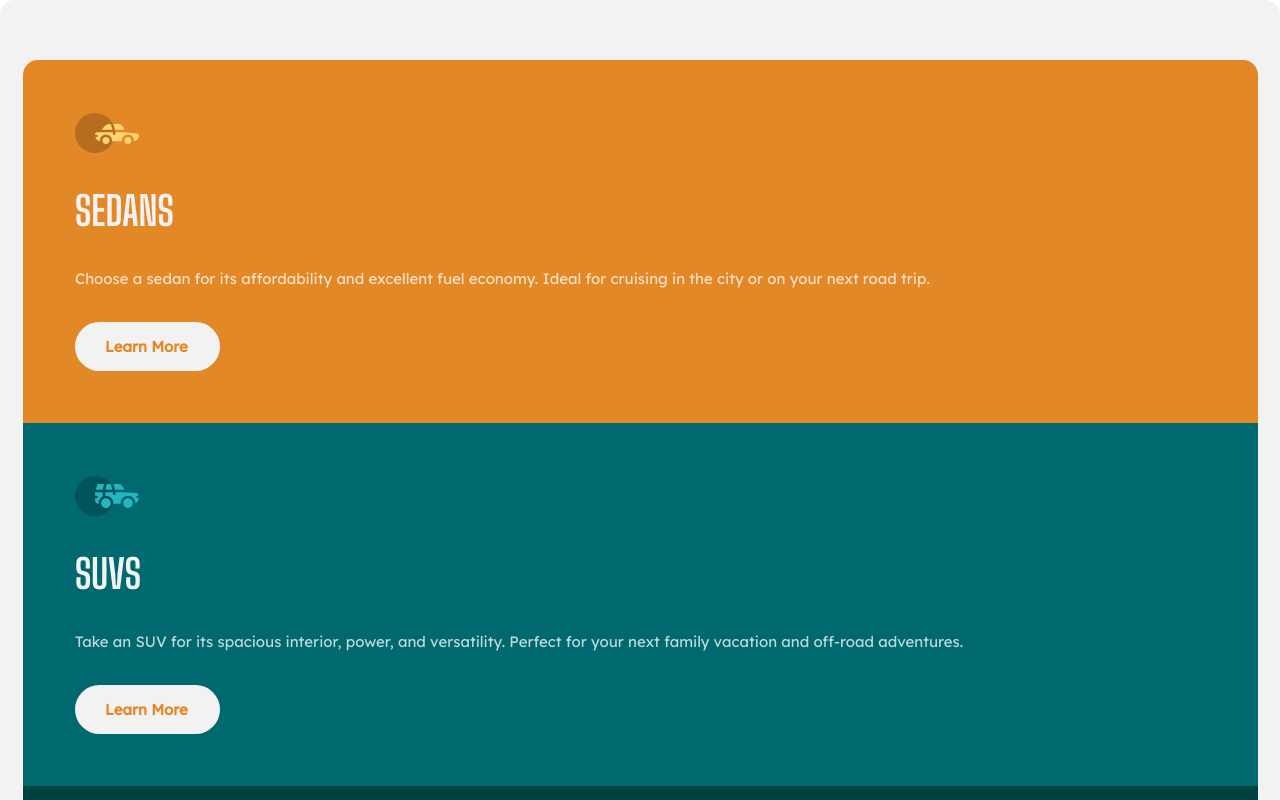
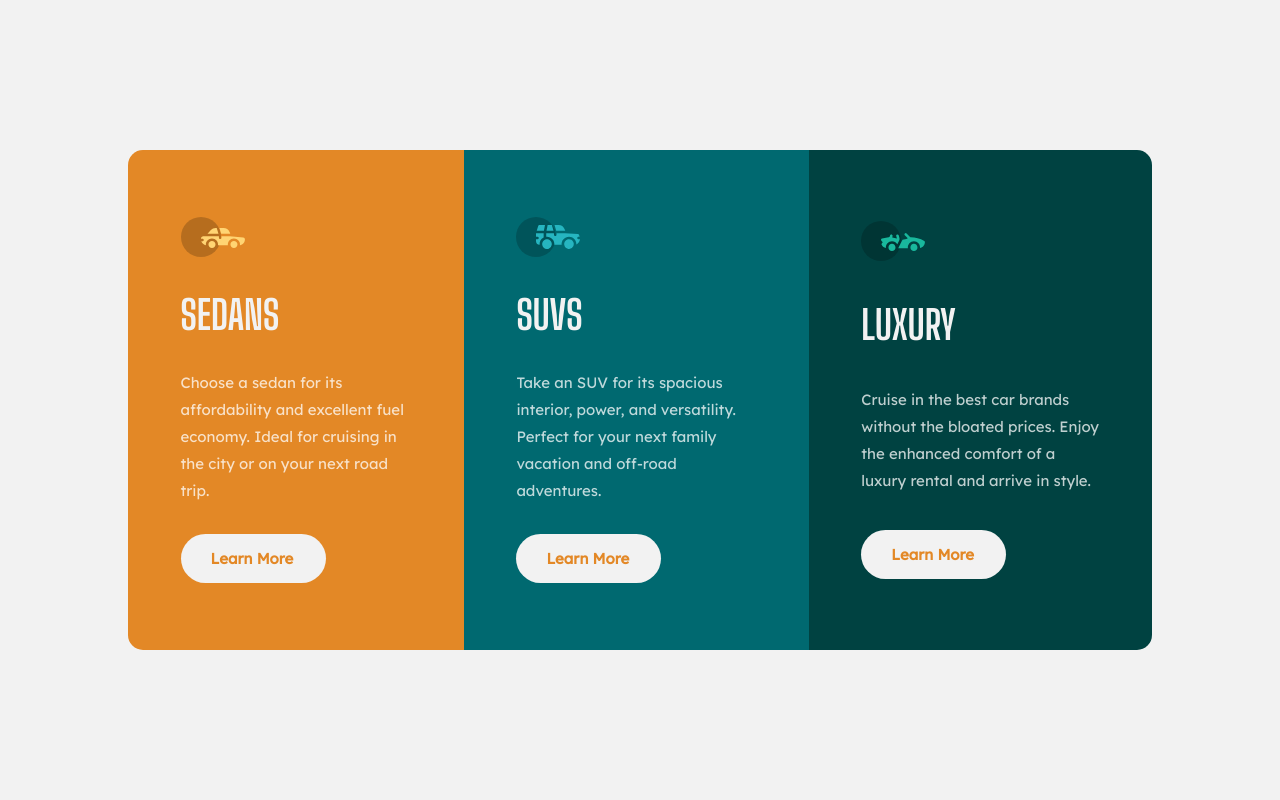
Before and after one commit to JoseAlirioPintoVega/3-column-preview-card-component-main, a plain HTML site: page index.html in a window 1280 px wide. Shown: the top 800 px of the page. Drawn offline with Linux system fonts and the light colour scheme.

Commit message:
se realiza la parte del desktop

```diff
--- a/index.html
+++ b/index.html
@@ -49,9 +49,9 @@
   </section>
 
 
-  <div class="attribution">
+ <!--  <div class="attribution">
     Challenge by <a href="https://www.frontendmentor.io?ref=challenge" target="_blank">Frontend Mentor</a>.
     Coded by <a href="#">Your Name Here</a>.
-  </div>
+  </div> -->
 </body>
 </html>
--- a/src/style.css
+++ b/src/style.css
@@ -64,8 +64,42 @@
 
 }
 
+/* .attribution { font-size: 11px; text-align: center; }
+.attribution a { color: hsl(228, 45%, 44%); } */
 
+@media (min-width: 1024px){
+    html{
+        height: 100%;
+        width: 100%;
+        display: grid;
+        place-content: center;
+        background-color: var(--Very-light-gray-background-headings-buttons);
+    }
+    .container_cards_cars{
+        display: flex;
+        flex-direction: row;
+        padding: 0;
+        width: 1024px;
+    }
+    .card{
+        display: flex;
+        flex-direction: column;
+        justify-content: space-around;
+        gap: 0;
+        padding: 3.5rem;
+        height: 500px;
 
+    }
+    .card:nth-child(1){
+        background-color: var(--Brightorange);
+        border-radius: 1rem 0 0 1rem;
+    }
+    .card:nth-child(2){
+        background-color: var(--Darkcyan);
+    }
+    .card:nth-child(3){
+        background-color: var(--Verydarkcyan);
+        border-radius: 0 1rem 1rem 0 ;
+    }
 
-.attribution { font-size: 11px; text-align: center; }
-.attribution a { color: hsl(228, 45%, 44%); }
+}
```
